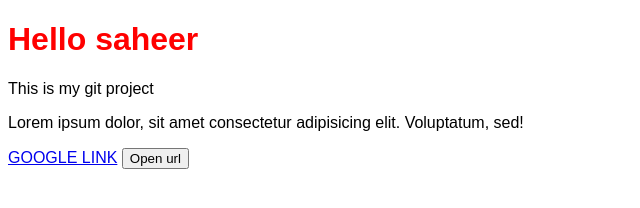
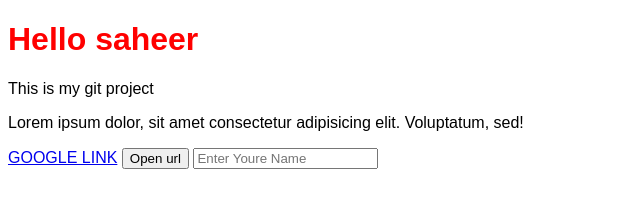
Before and after one commit to DevSaheerHost/datewithgit-sample, a plain HTML site: page index.html in a window 1280 px wide. Shown: the whole page, without its empty margins (0-640 px from the left). Drawn offline with Linux system fonts and the light colour scheme.

Commit message:
change input placeholder to change your name

```diff
--- a/index.html
+++ b/index.html
@@ -15,5 +15,7 @@
 
     <a href="google.com">GOOGLE LINK</a>
     <button>Open url</button>
+
+    <input type="text" name="" id="" placeholder="Enter Youre Name">
 </body>
 </html>
```
